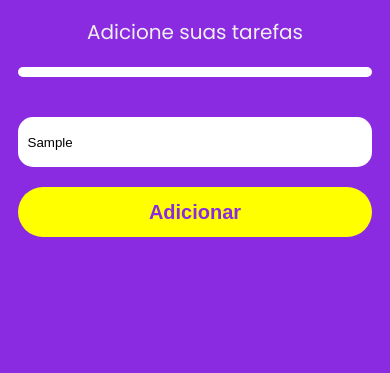
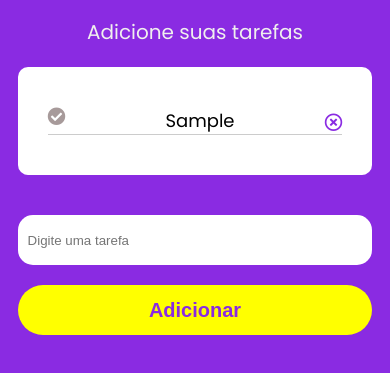
Before and after one commit to luigi-raynel-dev/todos_myTasks, a plain HTML site: page index.html in a window 390 px wide. Both pictures are taken after typing "Sample" into the empty fields and a click on the button "Adicionar". Shown: the part 81-454 px from the top of the page. Drawn offline with Linux system fonts and the light colour scheme.

Commit message:
update realese

```diff
--- a/style.css
+++ b/style.css
@@ -75,6 +75,11 @@ main h2{
     color:blueviolet;
 }
 
+.check{
+    color: rgb(167, 154, 154);
+    cursor:pointer;
+}
+
 .add-todo{
     text-align: center;
     width: 100%;
@@ -121,6 +126,10 @@ main h2{
 
     }
 
+    .check{
+        margin-right: 10px;
+    }
+
     .add-todo{
         justify-content: center;
         flex-direction: column;
--- a/todos.js
+++ b/todos.js
@@ -9,6 +9,9 @@ function renderTodos(){
     for (todo of todos){
 
             var todoElement = document.createElement('li');
+            var todoCheck = document.createElement('i');
+            todoCheck.setAttribute('class','fas fa-check-circle check');
+            todoCheck.setAttribute('onclick','this.style.color = "rgb(9, 231, 21)"');
             var todoText = document.createTextNode(todo);
             var linkElement = document.createElement('a');
             linkElement.setAttribute('href','#');
@@ -16,14 +19,15 @@ function renderTodos(){
             linkElement.setAttribute('onclick', 'deleteTodo(' + pos + ')')
             var linkText = document.createElement('i');
             linkElement.setAttribute('class','far fa-times-circle');
+
             linkElement.appendChild(linkText);
-
+            todoElement.appendChild(todoCheck);
             todoElement.appendChild(todoText);
             todoElement.appendChild(linkElement);
             listElement.appendChild(todoElement);
     }
 }
-}
+
 
 renderTodos();
 
@@ -50,6 +54,7 @@ function deleteTodo(pos){
     saveToStorage();
 }
 
+
 function saveToStorage(){
     localStorage.setItem('list_todos', JSON.stringify(todos));
 }
```
